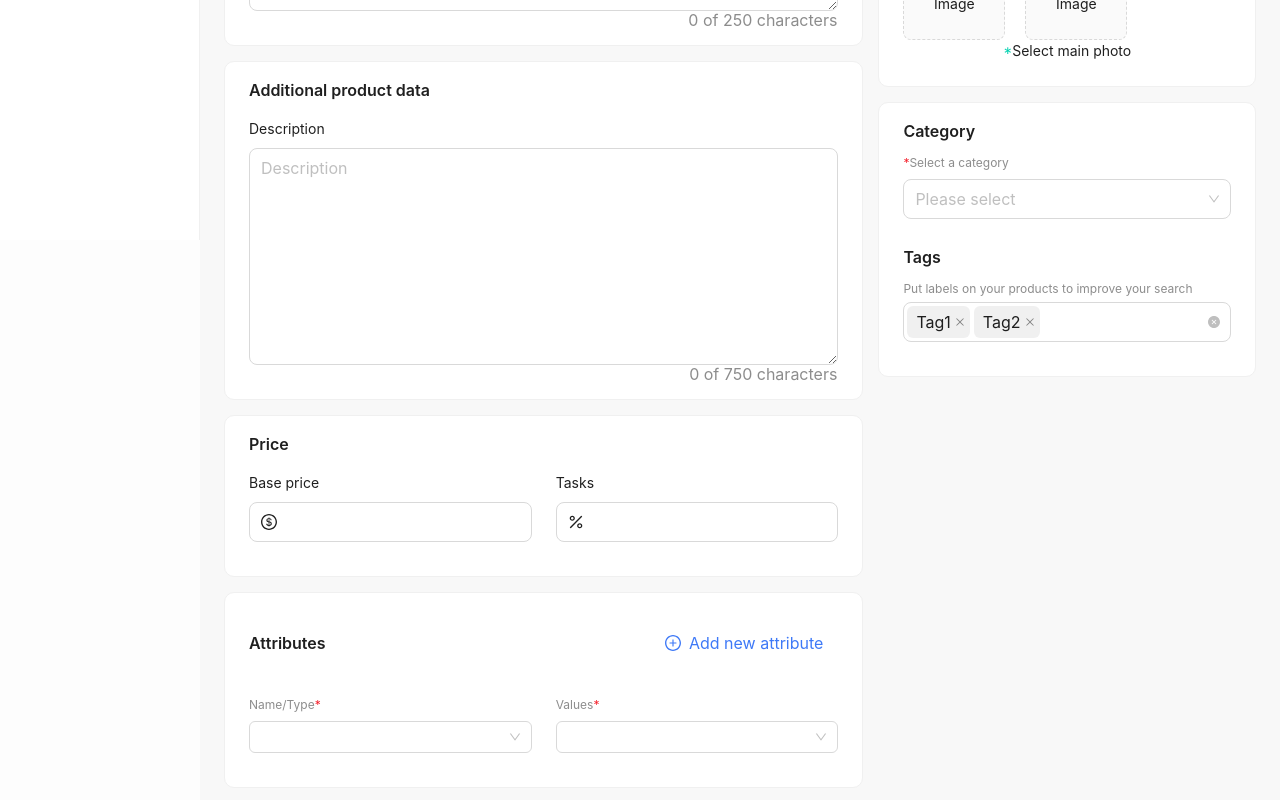
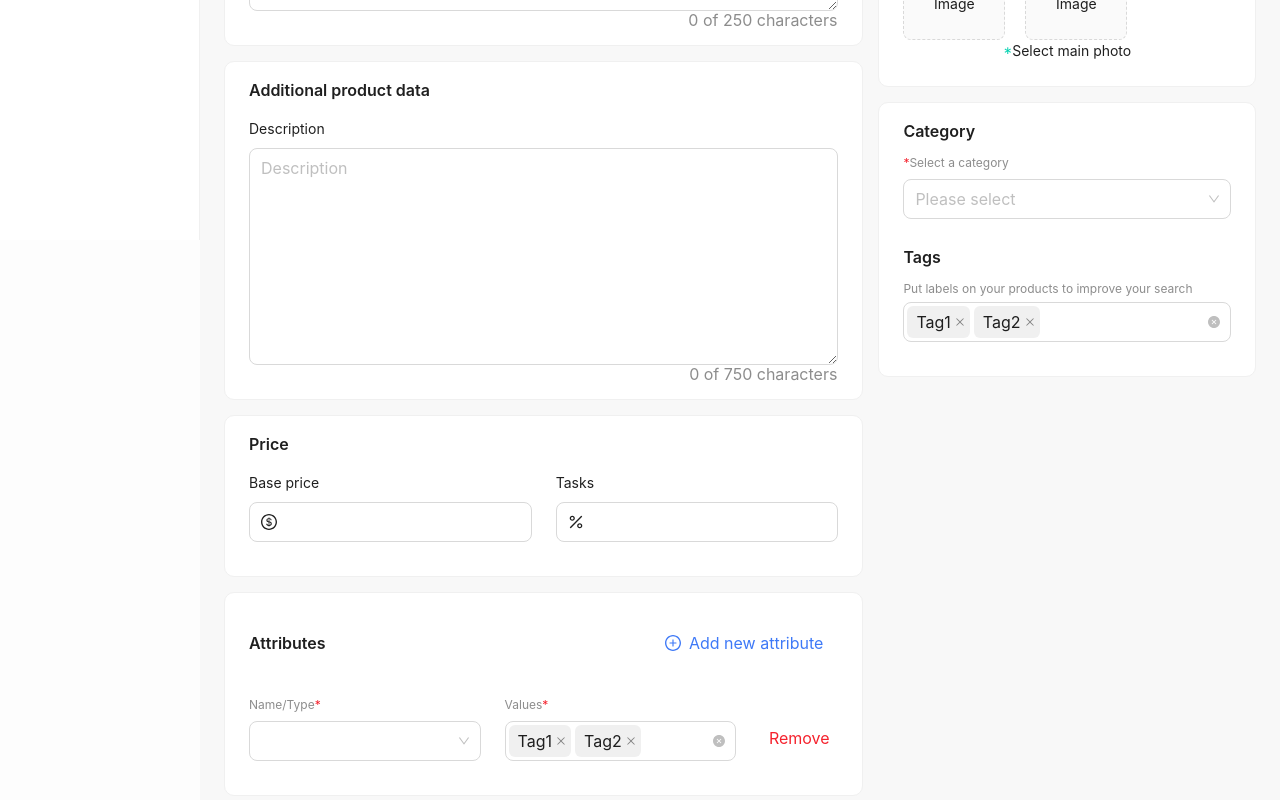
Before and after one commit to scriptforze/ecommerce-frontend, a React (Vite) app: page /products in a window 1280 px wide. Shown: the part 560-1360 px from the top of the page. Built offline with nearby package versions, Linux system fonts and the light colour scheme; no server answers.

Commit message:
List of Attributes

```diff
--- a/src/modules/products/components/ProductCreationSteps/GeneralStep/GeneralStep.tsx
+++ b/src/modules/products/components/ProductCreationSteps/GeneralStep/GeneralStep.tsx
@@ -23,6 +23,7 @@ import {
   CustomCard,
   CustomBadge,
   AttributesHeader,
+  CustomSpace,
 } from "./styled";
 import { AttributeProps, GeneralStepProps } from "./types";
 import { FormItem } from "@/modules/common/components";
@@ -86,7 +87,17 @@ export const GeneralStep = ({ $affixed }: GeneralStepProps) => {
     EMPTY_ATTRIBUTE,
   ]);
   const addNewAttribute = () => {
-    setAttributesForms(() => [...attributesForms, EMPTY_ATTRIBUTE]);
+    const attributeData = EMPTY_ATTRIBUTE;
+    attributeData.id = attributesForms.length;
+    // console.log(attributesForms);
+    setAttributesForms((currentAttributes) => [
+      ...currentAttributes,
+      attributeData,
+    ]);
+  };
+
+  const removeAttribute = () => {
+    console.log(attributesForms);
   };
 
   return (
@@ -174,9 +185,9 @@ export const GeneralStep = ({ $affixed }: GeneralStepProps) => {
                 </Col>
               </AttributesHeader>
               {attributesForms &&
-                attributesForms.map((attribute) => (
-                  <Row key={null} gutter={[24, 24]}>
-                    <Col span={12}>
+                attributesForms.map((attribute, index) => (
+                  <Row key={index} gutter={[24, 24]}>
+                    <Col span={10}>
                       <FormItem>
                         <Text type="secondary">
                           Name/Type
@@ -190,25 +201,39 @@ export const GeneralStep = ({ $affixed }: GeneralStepProps) => {
                               label: "Lucy",
                             },
                           ]}
+                          size="large"
                         />
                       </FormItem>
                     </Col>
-                    <Col span={12}>
+                    <Col span={10}>
                       <FormItem>
                         <Text type="secondary">
                           Values
                           <Text type="danger"> *</Text>
                         </Text>
                         <Select
+                          mode="tags"
+                          allowClear
                           style={{ width: "100%" }}
-                          options={[
-                            {
-                              value: "lucy",
-                              label: "Lucy",
-                            },
-                          ]}
+                          placeholder="Please select"
+                          defaultValue={["tag1", "tag2"]}
+                          // onChange={handleChange}
+                          options={tagsData}
+                          size="large"
                         />
                       </FormItem>
+                    </Col>
+                    <Col span={4}>
+                      <CustomSpace align="end" size={20}>
+                        <Button
+                          type="link"
+                          danger
+                          size="large"
+                          onClick={removeAttribute}
+                        >
+                          Remove
+                        </Button>
+                      </CustomSpace>
                     </Col>
                   </Row>
                 ))}
--- a/src/modules/products/components/ProductCreationSteps/GeneralStep/constants.tsx
+++ b/src/modules/products/components/ProductCreationSteps/GeneralStep/constants.tsx
@@ -1,4 +1,5 @@
 export const EMPTY_ATTRIBUTE = {
+  id: 0,
   name: "",
   type: "",
 };
--- a/src/modules/products/components/ProductCreationSteps/GeneralStep/styled.ts
+++ b/src/modules/products/components/ProductCreationSteps/GeneralStep/styled.ts
@@ -1,4 +1,4 @@
-import { Card, Form, Badge, Row } from "antd";
+import { Card, Form, Badge, Row, Space } from "antd";
 import styled, { keyframes, css } from "styled-components";
 
 const animateFadeIn = keyframes`
@@ -112,3 +112,10 @@ export const AttributesHeader = styled(Row)`
     }
   }
 `;
+
+export const CustomSpace = styled(Space)`
+  display: flex;
+  align-items: end;
+  justify-content: center;
+  height: 65px;
+`;
--- a/src/modules/products/components/ProductCreationSteps/GeneralStep/types.ts
+++ b/src/modules/products/components/ProductCreationSteps/GeneralStep/types.ts
@@ -3,6 +3,7 @@ export interface GeneralStepProps {
 }
 
 export interface AttributeProps {
+  id: number;
   name: string;
   type: string;
 }
```
